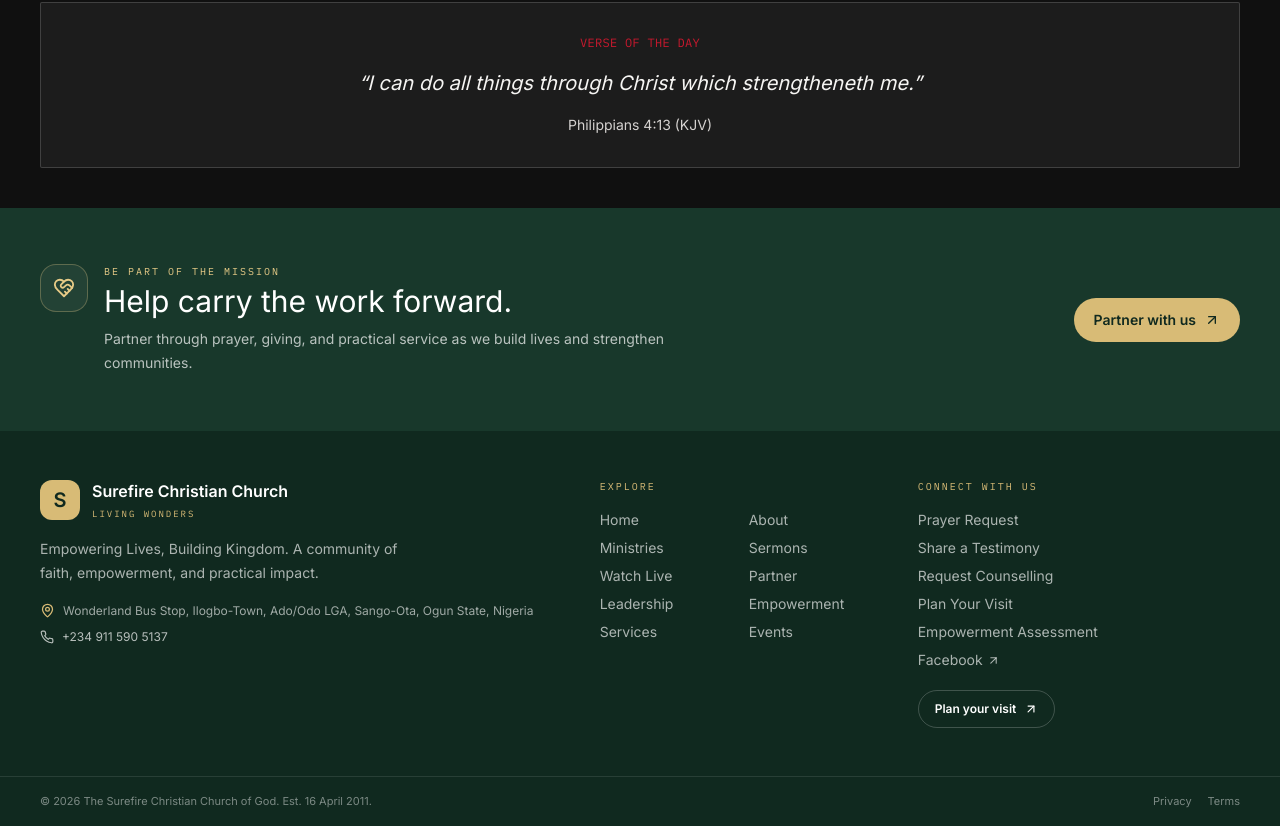
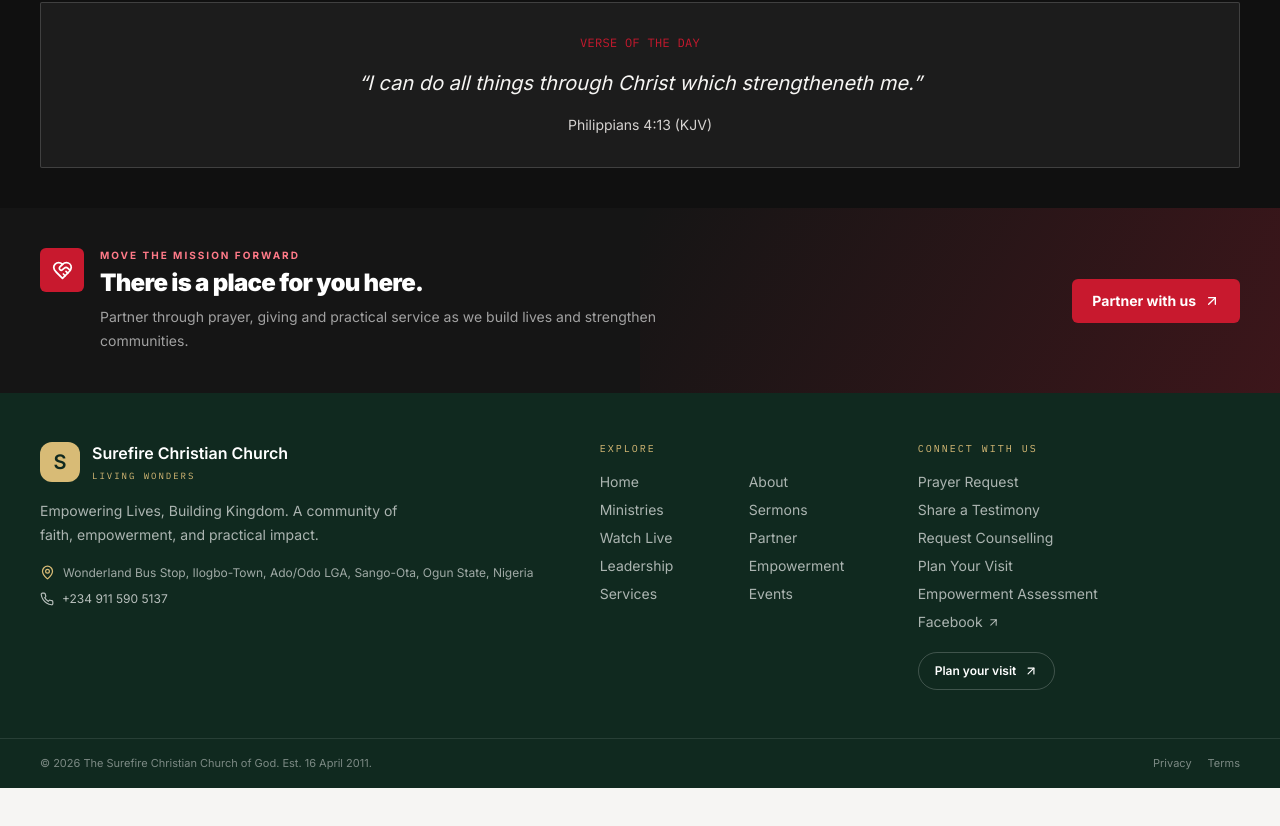
Before and after one commit to taiwoatlas/surefire-next, a Next.js app: page / in a window 1280 px wide. Shown: the part 1478-2304 px from the top of the page. After the commit the page ends 2266 px from the top, so only its background shows below. Built offline with nearby package versions, Linux system fonts and the light colour scheme; no server answers.

Commit message:
Create a high-contrast partnership call to action

```diff
--- a/components/home/PartnerFeature.tsx
+++ b/components/home/PartnerFeature.tsx
@@ -3,21 +3,11 @@ import { ArrowUpRight, HeartHandshake } from "lucide-react";
 
 export function PartnerFeature() {
   return (
-    <section className="bg-[#18382b] py-11 text-white sm:py-14">
-      <div className="mx-auto flex max-w-[1320px] flex-col gap-6 px-5 sm:px-8 md:flex-row md:items-center md:justify-between md:px-10">
-        <div className="flex items-start gap-4">
-          <span className="grid size-12 shrink-0 place-items-center rounded-2xl border border-[#e7cb87]/30 bg-white/5 text-[#e7cb87]">
-            <HeartHandshake size={22} aria-hidden="true" />
-          </span>
-          <div>
-            <p className="font-mono text-[10px] uppercase tracking-[.2em] text-[#e7cb87]">Be part of the mission</p>
-            <h2 className="mt-1 font-display text-2xl sm:text-3xl">Help carry the work forward.</h2>
-            <p className="mt-2 max-w-xl text-sm leading-6 text-white/70">Partner through prayer, giving, and practical service as we build lives and strengthen communities.</p>
-          </div>
-        </div>
-        <Link href="/partner" className="inline-flex min-h-11 shrink-0 items-center justify-center gap-2 self-start rounded-full bg-[#d8bb76] px-5 text-sm font-semibold text-[#10291f] transition hover:bg-[#ecd9a7] md:self-center">
-          Partner with us <ArrowUpRight size={16} aria-hidden="true" />
-        </Link>
+    <section className="relative isolate overflow-hidden bg-[#151515] py-8 text-white sm:py-10">
+      <div aria-hidden="true" className="absolute inset-y-0 right-0 w-1/2 bg-[linear-gradient(120deg,transparent,rgba(200,25,46,.22))]" />
+      <div className="relative mx-auto flex max-w-[1400px] flex-col gap-5 px-5 sm:px-8 md:flex-row md:items-center md:justify-between md:px-10">
+        <div className="flex items-start gap-4"><span className="grid size-11 shrink-0 place-items-center rounded-md bg-[#c8192e] text-white"><HeartHandshake size={21} /></span><div><p className="text-[10px] font-bold uppercase tracking-[.2em] text-[#ff7a88]">Move the mission forward</p><h2 className="mt-1 text-xl font-black tracking-[-.03em] sm:text-2xl">There is a place for you here.</h2><p className="mt-1.5 max-w-xl text-sm leading-6 text-white/60">Partner through prayer, giving and practical service as we build lives and strengthen communities.</p></div></div>
+        <Link href="/partner" className="inline-flex min-h-11 shrink-0 items-center justify-center gap-2 self-start rounded-md bg-[#c8192e] px-5 text-sm font-bold text-white transition hover:bg-[#a81023] md:self-center">Partner with us <ArrowUpRight size={16} /></Link>
       </div>
     </section>
   );
```
